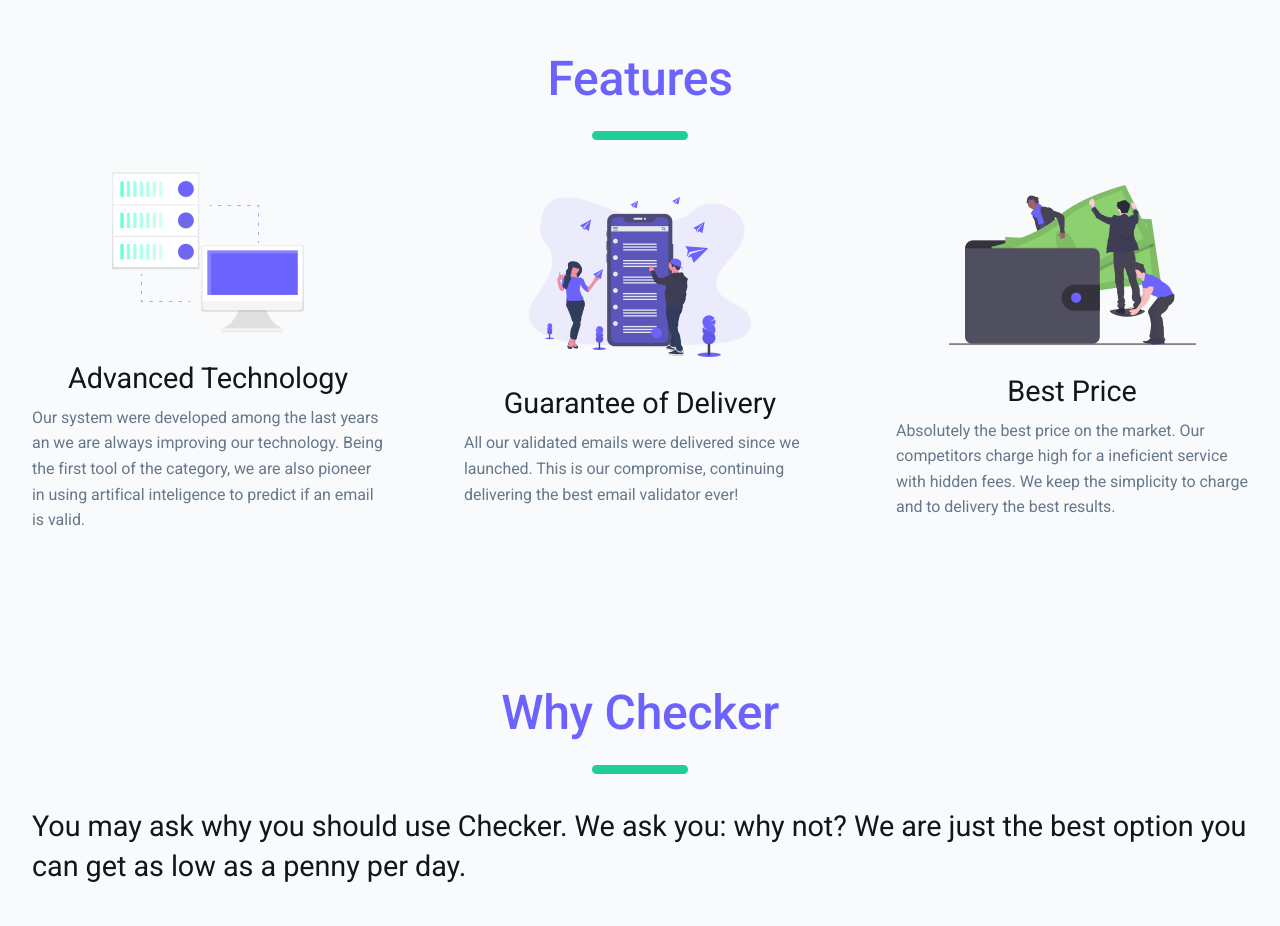
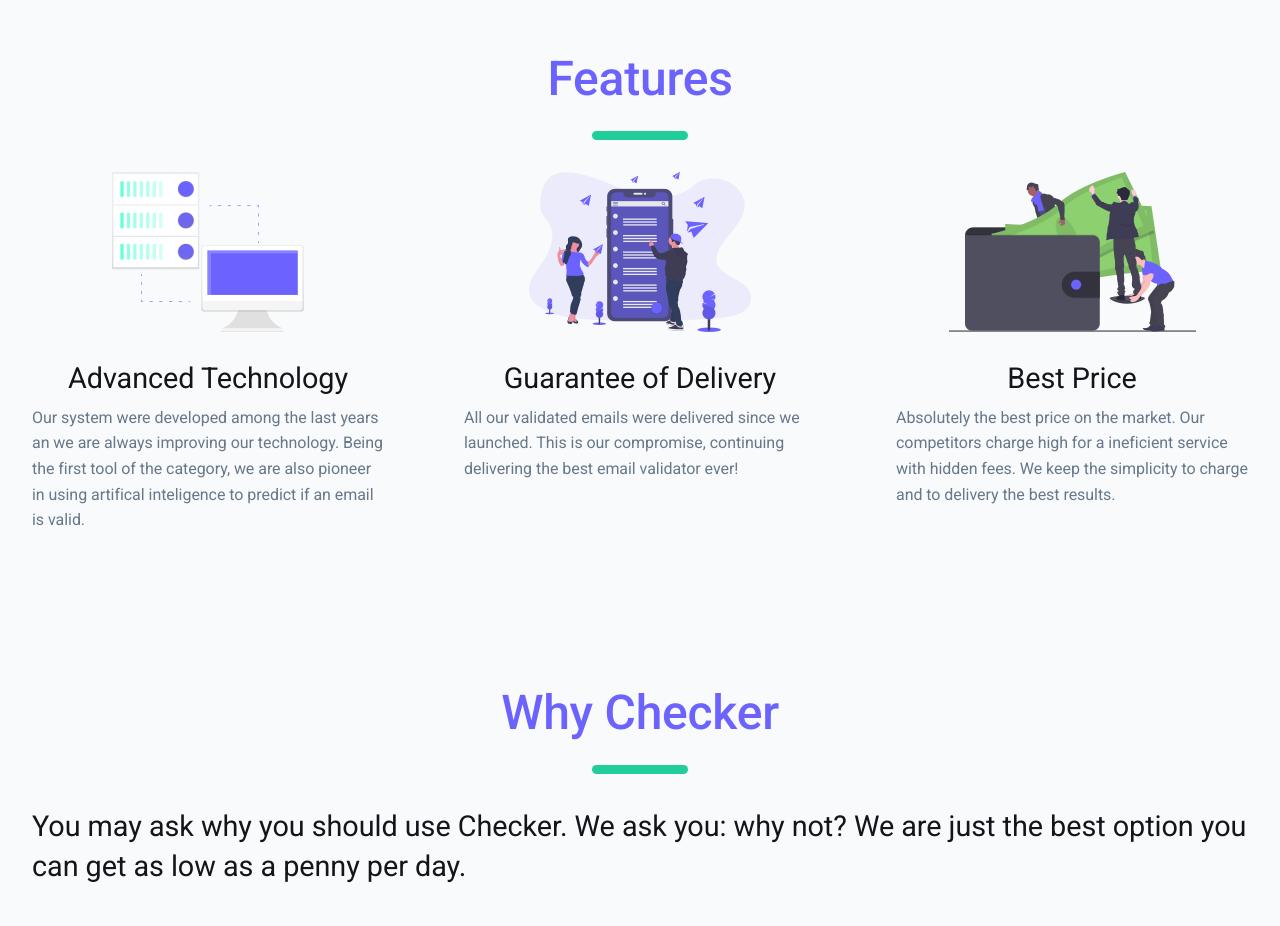
Before and after one commit to felops/checker, a React (Create React App) app: page / in a window 1280 px wide. Shown: the part 1900-2826 px from the top of the page. Built offline with nearby package versions, Linux system fonts and the light colour scheme; what validate.js would draw is missing.

Commit message:
correção para melhorar o layout na landing page

```diff
--- a/src/views/LandingPage/components/SectionFeatures/index.jsx
+++ b/src/views/LandingPage/components/SectionFeatures/index.jsx
@@ -26,7 +26,6 @@ class SectionFeatures extends Component {
       <Fragment>
         <Title text="Features" />
         <Grid
-          alignItems="center"
           container
           justify="center"
           spacing={10}
```
